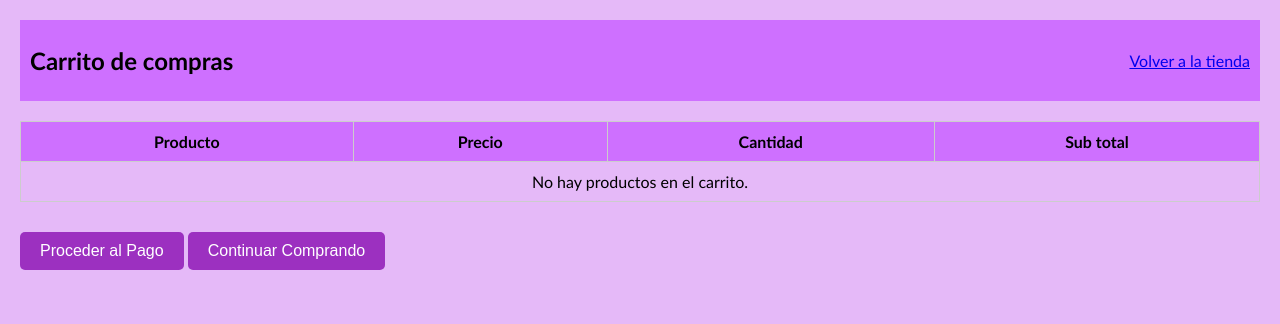
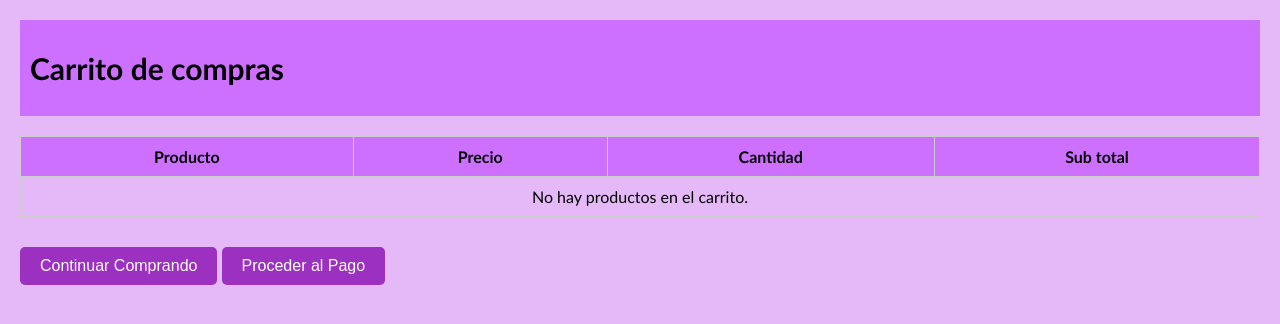
Before and after one commit to yasusanchez/Market-computers, a plain HTML site: page cart.html in a window 1280 px wide. Drawn offline with Linux system fonts and the light colour scheme.

Commit message:
progresos

```diff
--- a/cart.html
+++ b/cart.html
@@ -9,7 +9,6 @@
 <body>
     <header>
         <h1>Carrito de compras</h1>
-        <a href="index.html">Volver a la tienda</a>
     </header>
 
     <table id="cart-items">
@@ -23,9 +22,10 @@
         </thead>
         <tbody></tbody>
     </table>
+
     <div id="total"></div>
+    <button id="continue-shopping">Continuar Comprando</button>
     <button id="checkout-button">Proceder al Pago</button>
-    <button id="continue-shopping">Continuar Comprando</button>
 
     <script src="cart.js"></script>
 </body>
--- a/styles/cart.css
+++ b/styles/cart.css
@@ -14,7 +14,7 @@ header {
 }
 
 h1 {
-    font-size: 24px;
+    font-size: 30px;
 }
 
 table {
```
Also changed, not shown: assets/eliminar.png (added), cart.js (line endings or trailing spaces).
